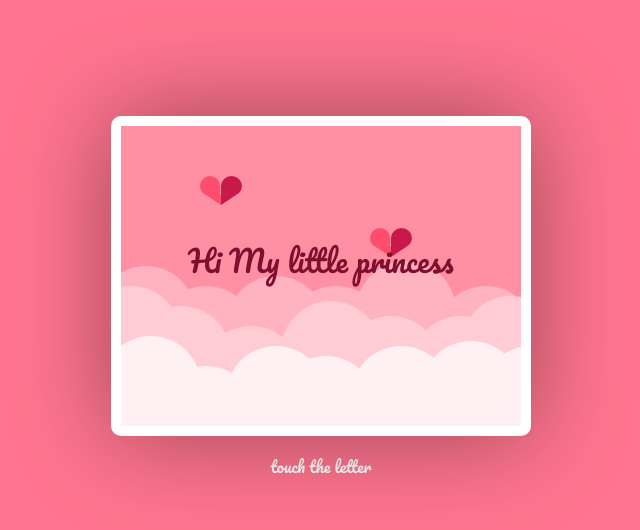
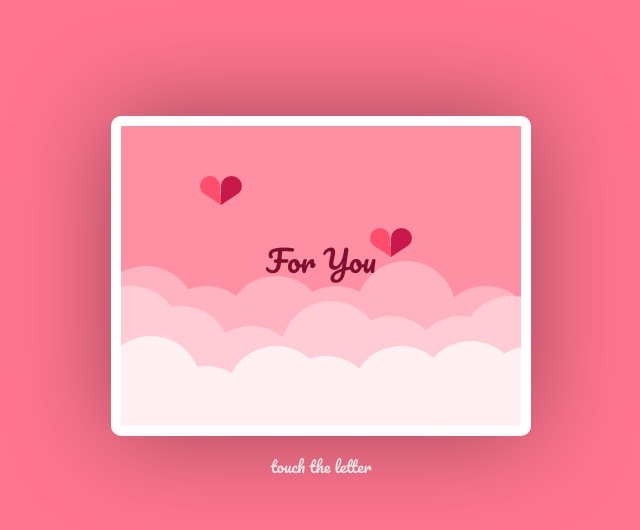
Before and after one commit to christianapatt/huh, a plain HTML site: page index.html in a window 1280 px wide. Shown: the part 102-632 px from the top of the page, without its empty margins (319-959 px from the left). Drawn offline with Linux system fonts and the light colour scheme.

Commit message:
Update text in Valentine's Day card

```diff
--- a/index.html
+++ b/index.html
@@ -33,7 +33,7 @@
               <div class="right-side"></div>
             </div>
           </div>
-          <div class="text"><span>Hi My little princess</span></div>
+          <div class="text"><span>For You</span></div>
         </div>
         <p class="hover">touch the letter</p>
     </div>
```
